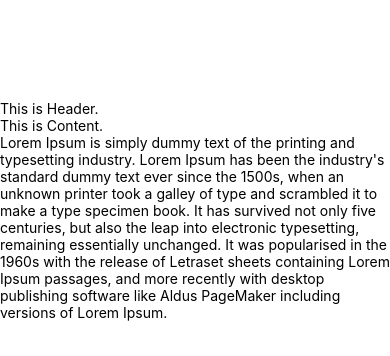
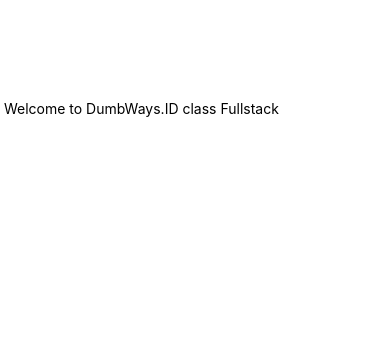
Before and after one commit to adhxabre/rnb45, a React Native app: screen / in a window 390 px wide. Shown: the top 356 px of the page. Built offline with nearby package versions, Linux system fonts and the light colour scheme.

Commit message:
Embed Expressions

```diff
--- a/App.js
+++ b/App.js
@@ -1,15 +1,13 @@
 import { StatusBar } from "expo-status-bar";
 import { StyleSheet, Text, View } from "react-native";
 
-import Header from "./src/components/header";
-import Content from "./src/components/content";
+import EmbedExpressions from "./src/screens/embedExpressions";
 
 export default function App() {
   return (
     <View style={{ paddingTop: 100 }}>
       <StatusBar style="auto" />
-      <Header />
-      <Content />
+      <EmbedExpressions />
     </View>
   );
 }
--- a/src/components/content.js
+++ /dev/null
@@ -1,21 +0,0 @@
-import React from "react";
-import { Text, View } from "react-native";
-
-export default function Content() {
-  return (
-    <View>
-      <Text>This is Content.</Text>
-      <Text>
-        Lorem Ipsum is simply dummy text of the printing and typesetting
-        industry. Lorem Ipsum has been the industry's standard dummy text ever
-        since the 1500s, when an unknown printer took a galley of type and
-        scrambled it to make a type specimen book. It has survived not only five
-        centuries, but also the leap into electronic typesetting, remaining
-        essentially unchanged. It was popularised in the 1960s with the release
-        of Letraset sheets containing Lorem Ipsum passages, and more recently
-        with desktop publishing software like Aldus PageMaker including versions
-        of Lorem Ipsum.
-      </Text>
-    </View>
-  );
-}
--- a/src/components/header.js
+++ /dev/null
@@ -1,10 +0,0 @@
-import React from "react";
-import { Text, View } from "react-native";
-
-export default function Header() {
-  return (
-    <View>
-      <Text>This is Header.</Text>
-    </View>
-  );
-}
--- /dev/null
+++ b/src/screens/embedExpressions.js
@@ -0,0 +1,19 @@
+import React from "react";
+import { View, Text } from "react-native";
+
+function getMajor() {
+  return "Fullstack";
+}
+
+const companyName = "DumbWays.ID";
+
+export default function EmbedExpressions() {
+  return (
+    <View>
+      <Text>
+        {" "}
+        Welcome to {companyName} class {getMajor()}
+      </Text>
+    </View>
+  );
+}
```
